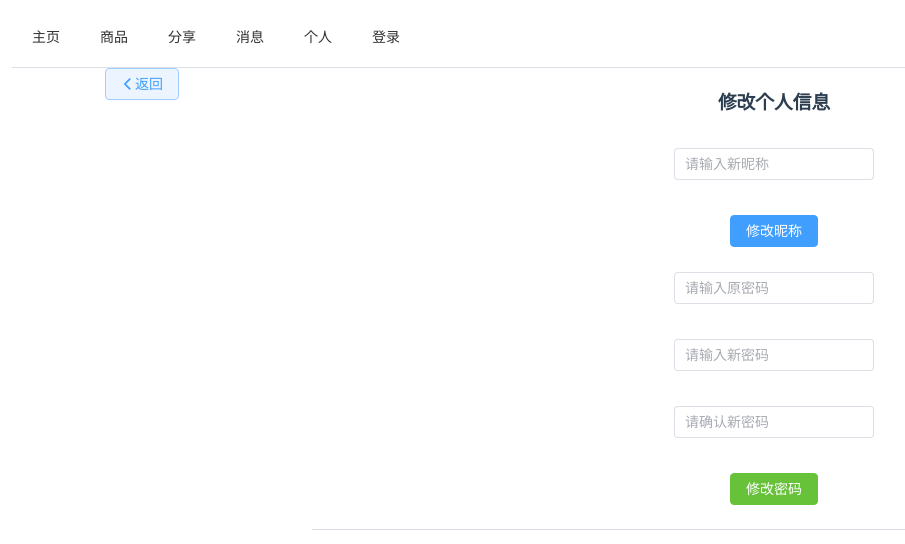
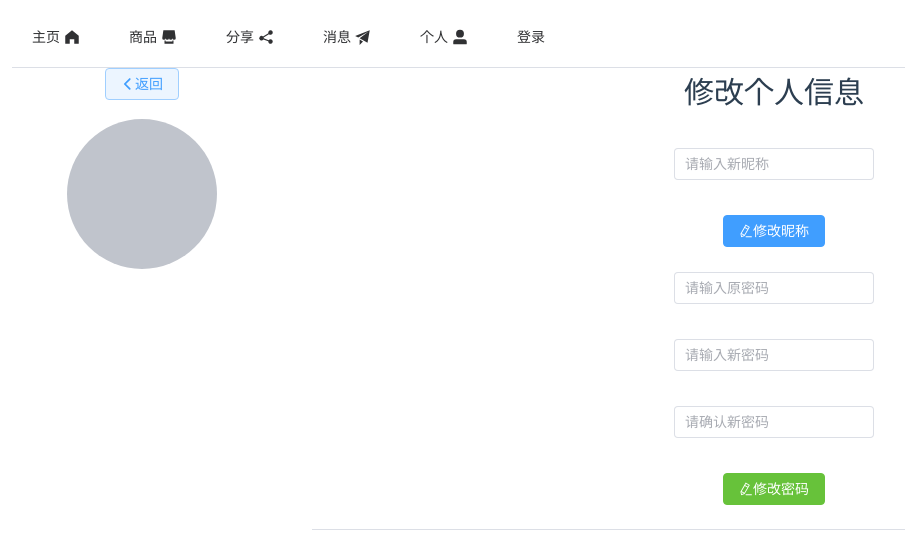
Before and after one commit to G1ume/Database-Front, a Vue app: page /account/edit in a window 1280 px wide. Shown: the top 544 px of the page, without its empty margins (16-921 px from the left). Built offline with nearby package versions, Linux system fonts and the light colour scheme.

Commit message:
添加图标

```diff
--- a/src/components/EditUserInfo.vue
+++ b/src/components/EditUserInfo.vue
@@ -1,21 +1,28 @@
 <template>
   <el-container>
     <el-aside width="300px">
-      <el-button type="primary" plain @click="goBack"><el-icon><ArrowLeftBold /></el-icon>返回</el-button>
-<!--      拖拽-->
+      <el-button type="primary" plain @click="goBack">
+        <el-icon>
+          <ArrowLeftBold/>
+        </el-icon>
+        返回
+      </el-button>
+      <!--      拖拽-->
+      <h1/>
+      <el-avatar :size="150" :src=defaultSrc fit="cover"/>
     </el-aside>
 
     <el-container>
       <el-header>
-        <h1>
+        <span style="font-size: 30px">
           修改个人信息
-        </h1>
+        </span>
       </el-header>
       <el-main>
         <div class="userInfo">
-          <el-input  placeholder="请输入新昵称" v-model="nun" clearable class="input_style"></el-input>
+          <el-input placeholder="请输入新昵称" v-model="nun" clearable class="input_style"></el-input>
           <h6/>
-          <el-button type="primary" @click="changename">修改昵称</el-button>
+          <el-button type="primary" @click="changename"><el-icon><EditPen /></el-icon>修改昵称</el-button>
           <h6/>
           <el-input v-model="oldpwd" placeholder="请输入原密码" show-password class="input_style"></el-input>
           <h6/>
@@ -23,7 +30,7 @@
           <h6/>
           <el-input v-model="conpwd" placeholder="请确认新密码" show-password class="input_style"></el-input>
           <h6/>
-          <el-button type="success" @click="changepwd">修改密码</el-button>
+          <el-button type="success" @click="changepwd"><el-icon><EditPen /></el-icon>修改密码</el-button>
         </div>
         <el-divider/>
       </el-main>
@@ -32,25 +39,25 @@
   </el-container>
 
 
-
 </template>
 
 <script>
+import {ElMessage} from "element-plus";
 import qs from "qs";
 
 export default {
 
   name: "EditPersonalCenter",
-  data(){
-    return{
-      nun:"",
-      oldpwd:"",
-      newpwd:"",
-      conpwd:""
+  data() {
+    return {
+      nun: "",
+      oldpwd: "",
+      newpwd: "",
+      conpwd: "",
     }
   },
   methods: {
-    goBack(){
+    goBack() {
       this.$router.go(-1)
     },
     changepwd: function () {
@@ -60,7 +67,7 @@ export default {
         data: qs.stringify({
           uid: this.name,
           oldpwd: this.oldpwd,
-          newpwd:this.newpwd
+          newpwd: this.newpwd
         }),
         timeout: 1000,
       })
@@ -68,40 +75,27 @@ export default {
             //要改
             switch (res.data.ustate) {
               case 0: {
-                this.$router.push({
-                  name: "Main",
-                  params: {
-                    username: this.name
-                  }
-                });
+
                 break;
               }
               default: {
-                this.$router.push({
-                  name: "Main",
-                  params: {
-                    username: "shit"
-                  }
-                });
+
                 break;
               }
             }
           })
           .catch(err => {
-                console.log(err);
-                this.$router.push({
-                  name: "Main", query: {
-                    password: this.pwd,
-                    id: "this is id"
-                  }
-                });
+                console.log(err)
+                if (err.code === 'ECONNABORTED') {
+                  ElMessage.error('服务器响应超时！')
+                }
               }
           )
     },
-    changename:function () {
+    changename: function () {
 
     },
-    changepicture:function () {
+    changepicture: function () {
 
     }
   }
--- a/src/components/Top.vue
+++ b/src/components/Top.vue
@@ -6,11 +6,11 @@
     @select="handleSelect"
     router="true"
 >
-  <el-menu-item index="/">主页</el-menu-item>
-  <el-menu-item index="2">商品</el-menu-item>
-  <el-menu-item index="3">分享</el-menu-item>
-  <el-menu-item index="4">消息</el-menu-item>
-  <el-menu-item index="/account/home">个人</el-menu-item>
+  <el-menu-item index="/">主页<el-icon><HomeFilled /></el-icon></el-menu-item>
+  <el-menu-item index="2">商品<el-icon><Shop /></el-icon></el-menu-item>
+  <el-menu-item index="3">分享<el-icon><Share /></el-icon></el-menu-item>
+  <el-menu-item index="4">消息<el-icon><Promotion /></el-icon></el-menu-item>
+  <el-menu-item index="/account/home">个人<el-icon><UserFilled /></el-icon></el-menu-item>
   <el-menu-item index="/Login">登录</el-menu-item>
 <!--<el-sub-menu index="2">-->
 <!--  <template #title>我的工作台</template>-->
```
